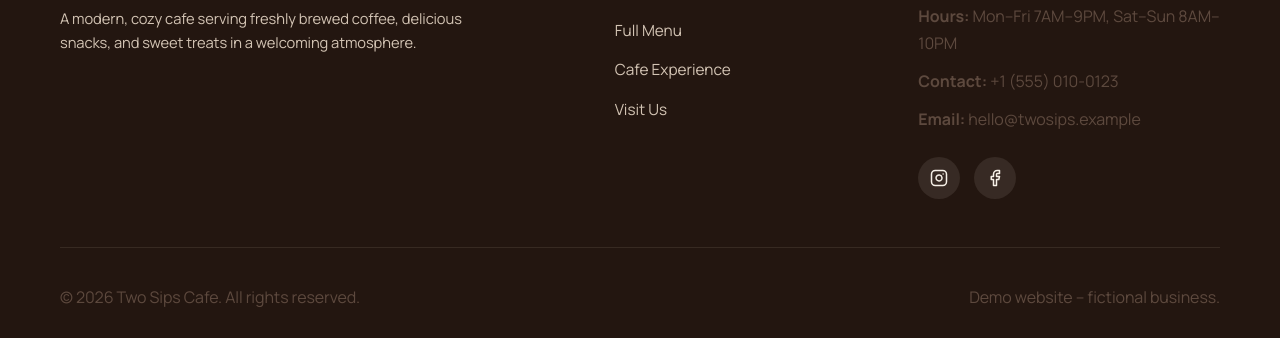
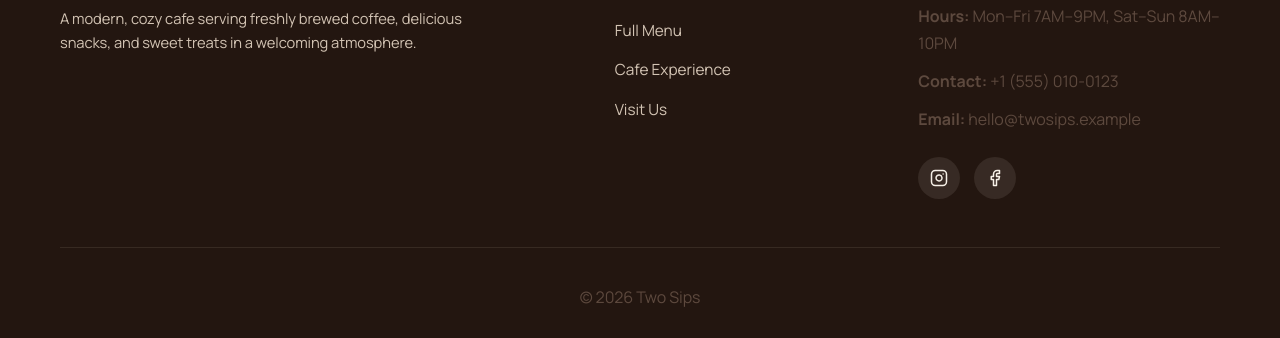
Before and after one commit to akashdhamal67/Akash-Dhamal, a website: page index.html in a window 1280 px wide. Shown: the part 5993-6331 px from the top of the page. Drawn offline with Linux system fonts and the light colour scheme.

Commit message:
Replace footer demo notice with clean centered copyright line (© 2026 Two Sips)

```diff
--- a/css/styles.css
+++ b/css/styles.css
@@ -2083,19 +2083,18 @@ button {
   padding-top: 36px;
   border-top: 1px solid rgba(230, 213, 191, 0.1);
   display: flex;
-  flex-direction: column;
-  gap: 16px;
+  justify-content: center;
   align-items: center;
   text-align: center;
   color: var(--text-inverse-muted);
-  font-size: 0.9rem;
+  font-size: 0.88rem;
+  letter-spacing: 0.02em;
 }
 
 @media (min-width: 768px) {
   .footer-bottom {
-    flex-direction: row;
-    justify-content: space-between;
-    text-align: left;
+    justify-content: center;
+    text-align: center;
   }
 }
 
--- a/index.html
+++ b/index.html
@@ -761,8 +761,7 @@
 
       <!-- Footer Bottom Copyright -->
       <div class="footer-bottom">
-        <p>&copy; 2026 Two Sips Cafe. All rights reserved.</p>
-        <p>Demo website &ndash; fictional business.</p>
+        <p>&copy; 2026 Two Sips</p>
       </div>
     </div>
   </footer>
--- a/two sip caffe/css/styles.css
+++ b/two sip caffe/css/styles.css
@@ -2083,19 +2083,18 @@ button {
   padding-top: 36px;
   border-top: 1px solid rgba(230, 213, 191, 0.1);
   display: flex;
-  flex-direction: column;
-  gap: 16px;
+  justify-content: center;
   align-items: center;
   text-align: center;
   color: var(--text-inverse-muted);
-  font-size: 0.9rem;
+  font-size: 0.88rem;
+  letter-spacing: 0.02em;
 }
 
 @media (min-width: 768px) {
   .footer-bottom {
-    flex-direction: row;
-    justify-content: space-between;
-    text-align: left;
+    justify-content: center;
+    text-align: center;
   }
 }
 
```
Also changed, not shown: two sip caffe/index.html (+1 -2 lines).
